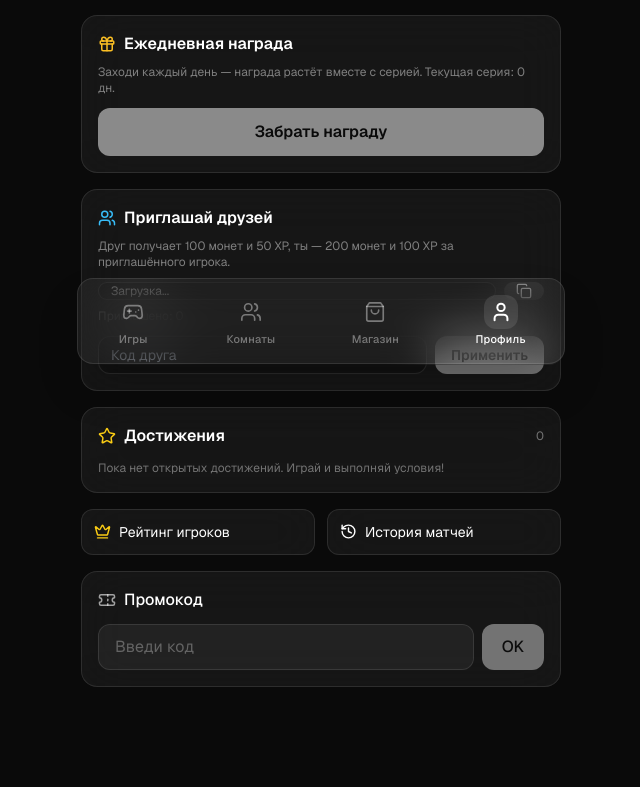
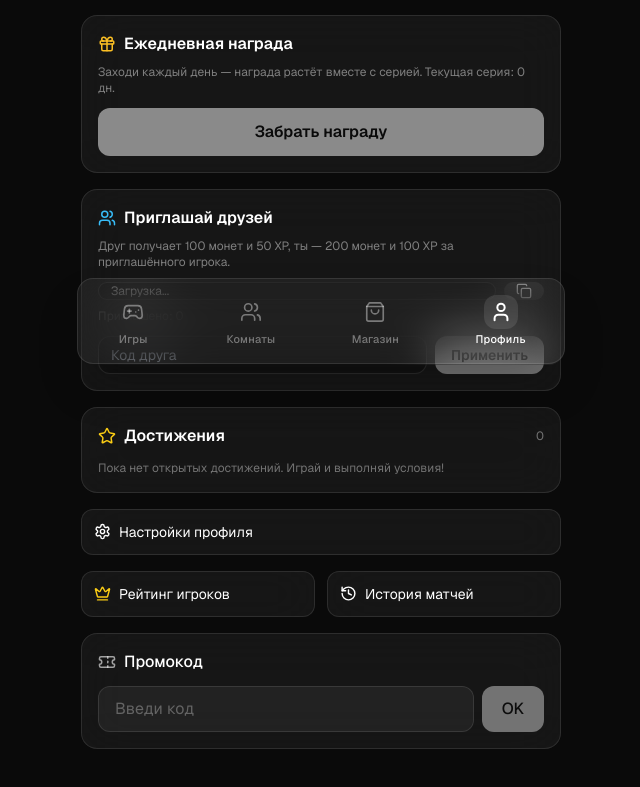
Before and after one commit to dozapsixoza1/gamehub, a Next.js app: page /profile in a window 1280 px wide. Shown: the part 424-1211 px from the top of the page, without its empty margins (319-959 px from the left). Built offline with nearby package versions, Linux system fonts and the light colour scheme.

Commit message:
Добавить переход в настройки профиля

```diff
--- a/src/app/(main)/profile/page.tsx
+++ b/src/app/(main)/profile/page.tsx
@@ -4,7 +4,7 @@ import Link from "next/link";
 import { useEffect, useState } from "react";
 import { useTelegram } from "@/components/layout/TelegramProvider";
 import { formatNumber } from "@/lib/utils";
-import { Coins, Gem, Trophy, Gamepad2, Ticket, Gift, Users, Star, History, Crown, Copy } from "lucide-react";
+import { Coins, Gem, Trophy, Gamepad2, Ticket, Gift, Users, Star, History, Crown, Copy, Settings } from "lucide-react";
 
 type ProgressData = {
   profile: {
@@ -128,6 +128,8 @@ export default function ProfilePage() {
         {data?.achievements.length ? <div className="space-y-2">{data.achievements.map(a => <div key={a.id} className="flex items-center gap-3 bg-white/5 rounded-xl p-3"><span className="text-2xl">{a.achievement.icon}</span><div className="min-w-0 flex-1"><p className="text-sm font-medium text-white">{a.achievement.title}</p><p className="text-xs text-white/40">{a.achievement.description}</p></div></div>)}</div> : <p className="text-xs text-white/40">Пока нет открытых достижений. Играй и выполняй условия!</p>}
       </section>
 
+      <Link href="/settings" className="glass rounded-xl p-3 flex items-center gap-2 text-sm text-white"><Settings size={17}/>Настройки профиля</Link>
+
       <div className="grid grid-cols-2 gap-3">
         <Link href="/leaderboard" className="glass rounded-xl p-3 flex items-center gap-2 text-sm text-white"><Crown size={17} className="text-yellow-400" />Рейтинг игроков</Link>
         <Link href="/history" className="glass rounded-xl p-3 flex items-center gap-2 text-sm text-white"><History size={17} />История матчей</Link>
```
